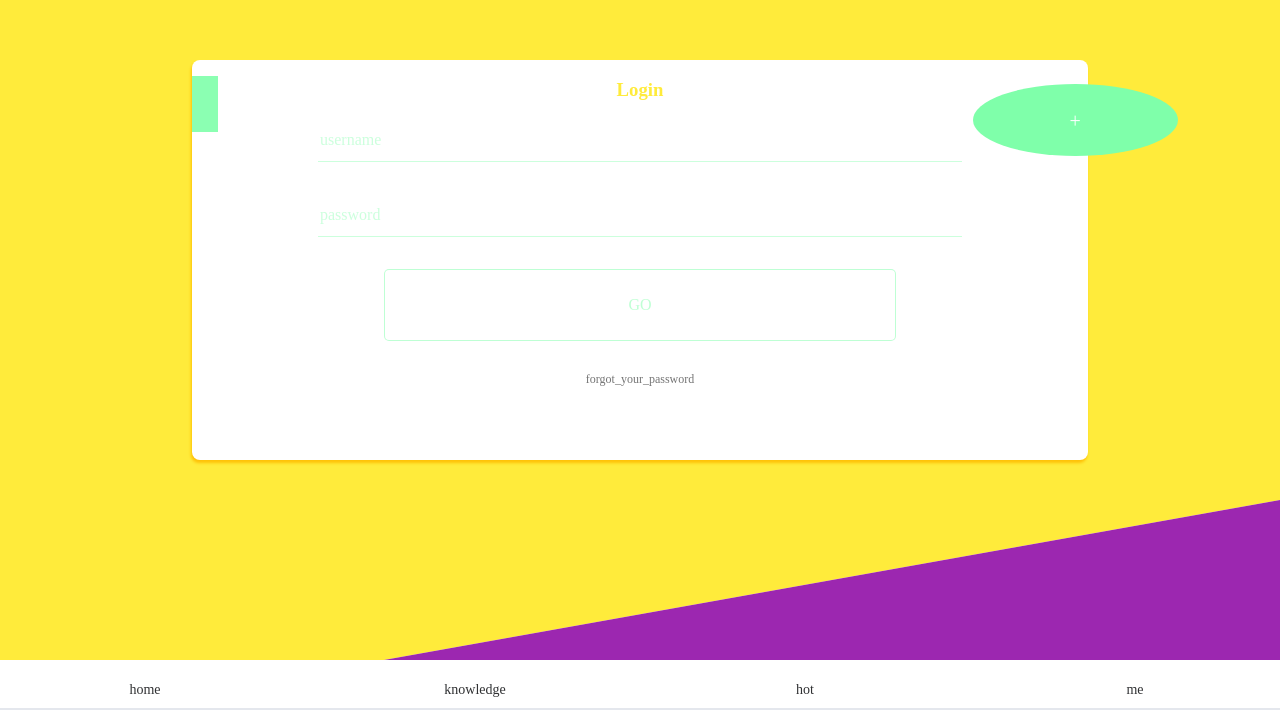
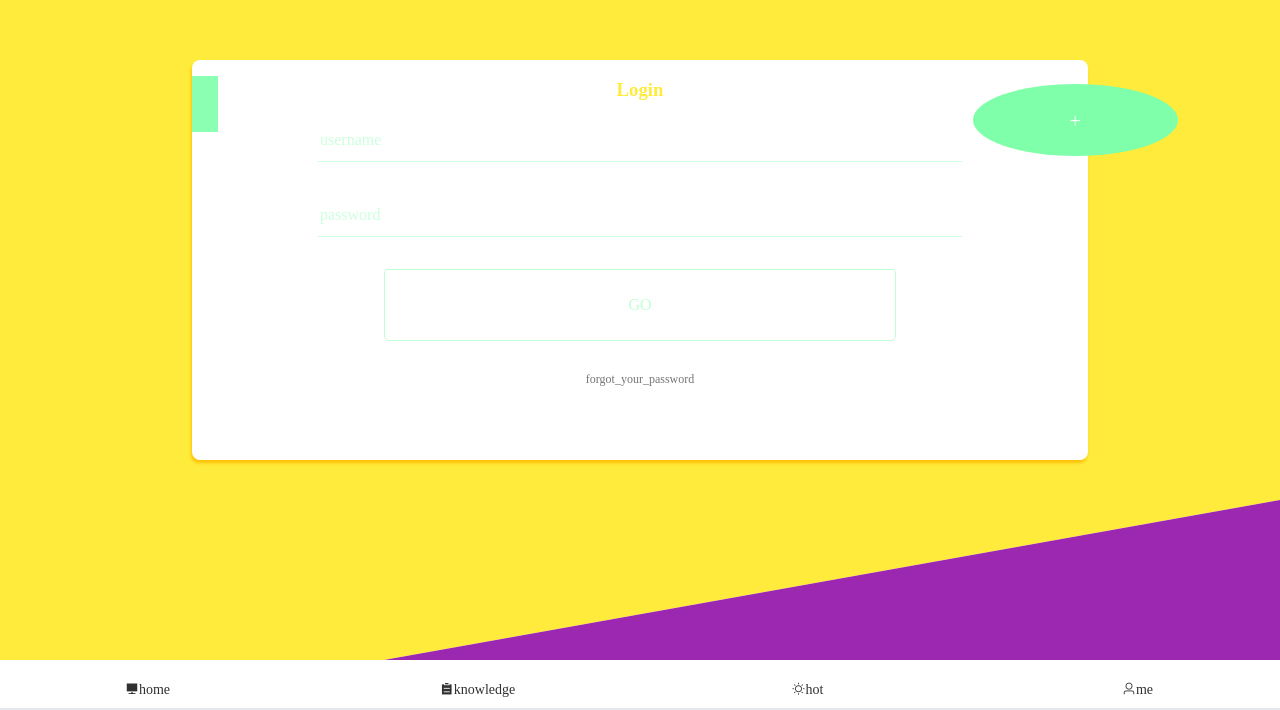
Before and after one commit to BigJuanLee/wanandroid, a Vue app: page /#/login in a window 1280 px wide. Shown: the part 140-850 px from the top of the page. Built offline with nearby package versions, Linux system fonts and the light colour scheme.

Commit message:
自定义tab和收藏按钮

```diff
--- a/src/components/ArticleList/ArticleList.vue
+++ b/src/components/ArticleList/ArticleList.vue
@@ -11,7 +11,7 @@
       <span>{{list.chapterName}}</span>
       <i @click.stop="collection(list, list.id, list.originId)">
         <img
-          :src="list.collect ? require('@/assets/collected.png') : require('@/assets/not-collected.png')"
+          :src="this.collect ? require('@/assets/collected.png') : require('@/assets/not-collected.png')"
           alt
         />
       </i>
@@ -21,9 +21,11 @@
 
 <script>
 export default {
-  inject: ["reload"],
+  // inject: ["reload"],
   data() {
-    return {};
+    return {
+      collect: this.list.collect
+    };
   },
   props: {
     list: Object,
@@ -32,12 +34,13 @@ export default {
   components: {},
   methods: {
     collection(list, id, oId) {
-      if (document.cookie.includes('loginUserName')) {
+      if (document.cookie.includes("loginUserName")) {
         if (this.$route.path == "/myCollection") {
           this.axios
             .post(`/lg/uncollect/${id}/json?originId=${oId}`)
             .then(() => {
-              this.reload();
+              this.collect = !this.collect;
+              // this.reload();
             })
             .catch(error => error);
         } else {
@@ -45,14 +48,16 @@ export default {
             this.axios
               .post(`/lg/uncollect_originId/${id}/json`)
               .then(() => {
-                this.reload();
+                this.collect = !this.collect;
+                // this.reload();
               })
               .catch(error => error);
           } else {
             this.axios
               .post(`/lg/collect/${this.id}/json`)
               .then(() => {
-                this.reload();
+                this.collect = !this.collect;
+                // this.reload();
               })
               .catch(error => error);
           }
@@ -66,7 +71,7 @@ export default {
     },
     toArticle(link) {
       window.location.href = link; //跳到外链
-    },
+    }
   }
 };
 </script>
--- a/src/components/myTabs/myTabs.vue
+++ b/src/components/myTabs/myTabs.vue
@@ -11,12 +11,11 @@
     </li>
   </ul>-->
   <el-tabs v-model="activeName" stretch tab-position="bottom" @tab-click="handleClick">
-    <el-tab-pane
-      v-for="(item, index) in listArray"
-      :key="index"
-      :name="item.content"
-      :label="item.content"
-    >
+    <el-tab-pane v-for="(item, index) in listArray" :key="index" :name="item.content">
+      <div slot="label" class="content">
+        <i :class="item.className"></i>
+        <span>{{item.content}}</span>
+      </div>
     </el-tab-pane>
   </el-tabs>
 </template>
@@ -27,30 +26,30 @@ export default {
     return {
       listArray: [
         {
-          // className: "home-page",
+          className: "el-icon-s-platform",
           // imgUrl: require("@/assets/home.png"),
-          activeUrl: require("@/assets/home-active.png"),
+          // activeUrl: require("@/assets/home-active.png"),
           content: "home",
           name: "home"
         },
         {
-          // className: "knowledge",
+          className: "el-icon-s-order",
           // imgUrl: require("@/assets/knowledge.png"),
-          activeUrl: require("@/assets/knowledge-active.png"),
+          // activeUrl: require("@/assets/knowledge-active.png"),
           content: "knowledge",
           name: "knowledge"
         },
         {
-          // className: "hot",
+          className: "el-icon-sunny",
           // imgUrl: require("@/assets/hot.png"),
-          activeUrl: require("@/assets/hot-active.png"),
+          // activeUrl: require("@/assets/hot-active.png"),
           content: "hot",
           name: "hot"
         },
         {
-          // className: "me",
+          className: "el-icon-user",
           // imgUrl: require("@/assets/me.png"),
-          activeUrl: require("@/assets/me-active.png"),
+          // activeUrl: require("@/assets/me-active.png"),
           content: "me",
           name: "me"
         }
@@ -67,17 +66,20 @@ export default {
     //     name
     //   });
     // },
-    handleClick(tab, event) {
+    handleClick(tab) {
       let name = tab.paneName;
       this.$router.push({
         name
       });
     }
-  },
+  }
 };
 </script>
 
 <style lang="scss">
+.content {
+  padding-left: 5px;
+}
 // .tabs {
 //   height: 7vh;
 //   border: 1px solid #dfe6e9;
--- a/src/main.js
+++ b/src/main.js
@@ -11,12 +11,14 @@ import {
   Tabs,
   TabPane,
   Carousel,
-  CarouselItem
+  CarouselItem,
+  Icon
 } from 'element-ui'
 Vue.use(Tabs);
 Vue.use(TabPane);
 Vue.use(Carousel);
 Vue.use(CarouselItem);
+Vue.use(Icon);
 Vue.use(VueAxios, axios)
 Vue.config.productionTip = false
 
```
Also changed, not shown: 15 other files (tests, documents, lock files or other folders).
